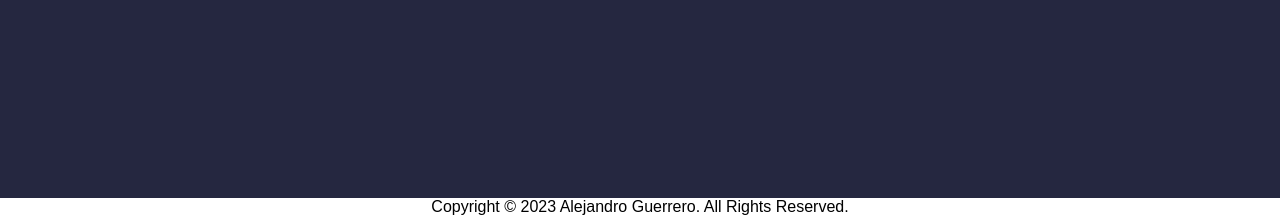
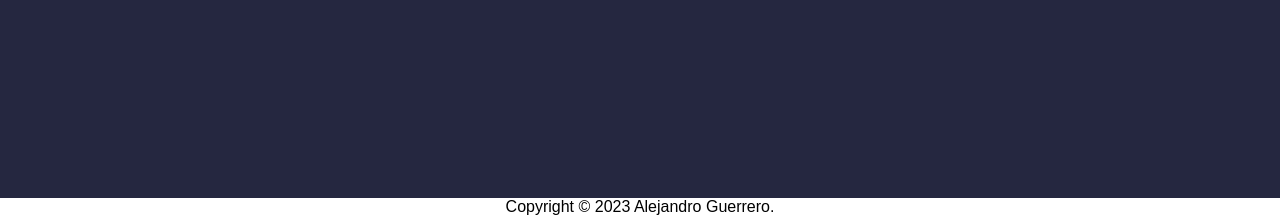
Before and after one commit to KakuInnovation/CV, a plain HTML site: page personalData.html in a window 1280 px wide. Shown: the part 600-816 px from the top of the page. Drawn offline with Linux system fonts and the light colour scheme.

Commit message:
copyright

```diff
--- a/personalData.html
+++ b/personalData.html
@@ -82,7 +82,7 @@
 
     <footer>
         <section class="pie">
-            <p>Copyright © 2023 Alejandro Guerrero. All Rights Reserved.</p>
+            <p>Copyright © 2023 Alejandro Guerrero.</p>
         </section>
     </footer>
 </body>
```
